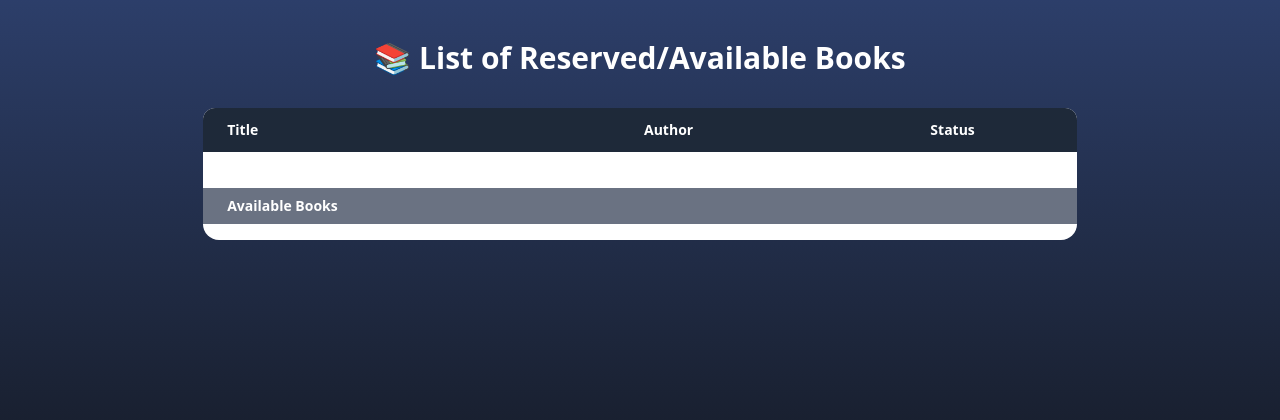
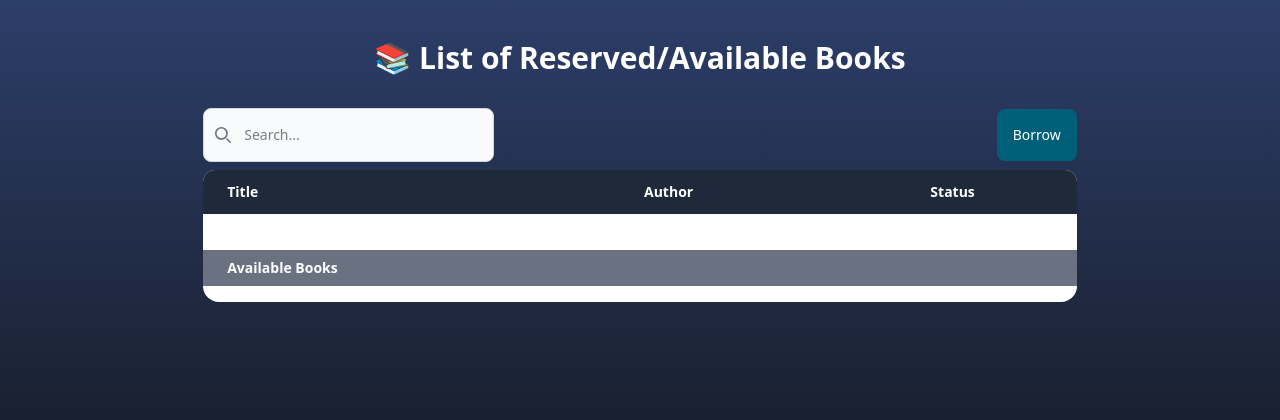
Before and after one commit to Eiron-Van/Libraprint, a PHP site: page /Borrowing/borrow_book.php in a window 1280 px wide. Shown: the part 77-497 px from the top of the page. Run offline with PHP 8.4, Linux system fonts and the light colour scheme; the visitor is signed in with stand-in values (Sample User, id 1); data that the repository does not hold is empty.

Commit message:
added search function and borrow button

```diff
--- a/Borrowing/borrow_book.php
+++ b/Borrowing/borrow_book.php
@@ -123,8 +123,21 @@ $availableBooks = $conn->query("
                 <h1 class="text-3xl font-bold text-white mb-2 text-center">📚 List of Reserved/Available Books</h1>
             </div>
 
+
+            <div class="flex flex-row items-center justify-between mb-2">
+                <div class="relative w-1/3">
+                    <div class="absolute inset-y-0 start-0 flex items-center ps-3 pointer-events-none">
+                        <svg class="w-4 h-4 text-gray-500 dark:text-gray-400" aria-hidden="true" xmlns="http://www.w3.org/2000/svg" fill="none" viewBox="0 0 20 20">
+                        <path stroke="currentColor" stroke-linecap="round" stroke-linejoin="round" stroke-width="2" d="m19 19-4-4m0-7A7 7 0 1 1 1 8a7 7 0 0 1 14 0Z"/>
+                        </svg>
+                    </div>
+                    <input type="search" id="search" name="search" placeholder="Search..." class="block w-full p-4 ps-10 text-sm border border-gray-300 rounded-lg bg-gray-50 focus:ring-blue-500 focus:border-blue-500"/>
+                    <!-- <button type="submit" class="text-white absolute end-2.5 bottom-2.5 bg-[#23304e] hover:bg-[#5c6072] focus:ring-3 focus:outline-none focus:ring-blue-300 font-medium rounded-lg text-sm px-4 py-2">Search</button> -->
+                </div>
+                <button class="text-white bg-[#005f78] hover:bg-[#064358] transition-opacity duration-200 focus:ring-1 focus:outline-none focus:ring-blue-300 font-medium rounded-lg text-sm px-4 py-4">Borrow</button>
+            </div>
+
             <!-- Table -->
-            <!-- Scrollable Container -->
             <div class="overflow-y-auto max-h-[70vh] rounded-xl bg-white text-sm text-gray-800">
 
                 <!-- Header Row -->
--- a/style.css
+++ b/style.css
@@ -1711,6 +1711,12 @@
       border-color: var(--color-blue-500);
     }
   }
+  .focus\:ring-1 {
+    &:focus {
+      --tw-ring-shadow: var(--tw-ring-inset,) 0 0 0 calc(1px + var(--tw-ring-offset-width)) var(--tw-ring-color, currentcolor);
+      box-shadow: var(--tw-inset-shadow), var(--tw-inset-ring-shadow), var(--tw-ring-offset-shadow), var(--tw-ring-shadow), var(--tw-shadow);
+    }
+  }
   .focus\:ring-2 {
     &:focus {
       --tw-ring-shadow: var(--tw-ring-inset,) 0 0 0 calc(2px + var(--tw-ring-offset-width)) var(--tw-ring-color, currentcolor);
```
